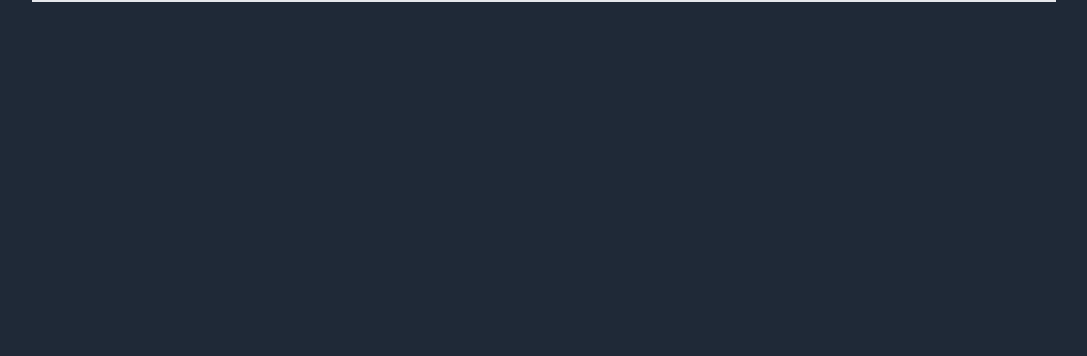
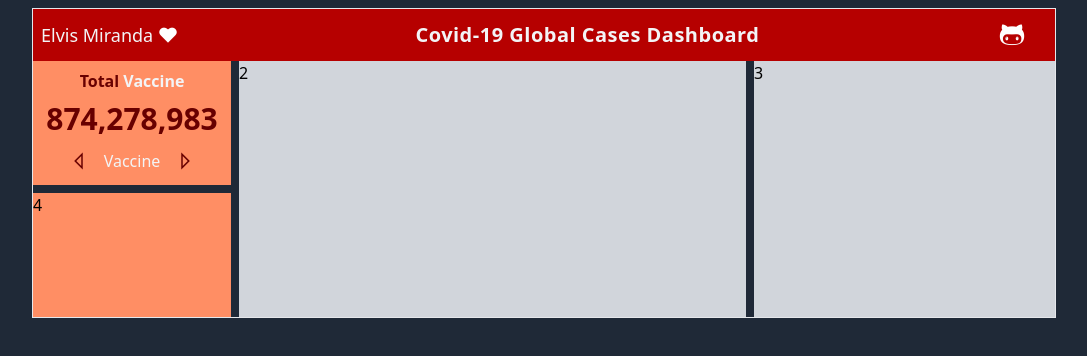
Before and after one commit to Elvis2280/covid-19-dashboard, a React (Create React App) app: page / in a window 1280 px wide. Shown: the top 356 px of the page, without its empty margins (96-1183 px from the left). Built offline with nearby package versions, Linux system fonts and the light colour scheme.

Commit message:
TotalsCard styles

```diff
--- a/public/index.html
+++ b/public/index.html
@@ -24,6 +24,10 @@
       work correctly both with client-side routing and a non-root public URL.
       Learn how to configure a non-root public URL by running `npm run build`.
     -->
+    <link
+      rel="stylesheet"
+      href="https://maxst.icons8.com/vue-static/landings/line-awesome/line-awesome/1.3.0/css/line-awesome.min.css"
+    />
     <title>React App</title>
   </head>
   <body>
--- a/src/App.jsx
+++ b/src/App.jsx
@@ -1,10 +1,15 @@
 import React from 'react';
+import Dashboard from './Components/Dashboard';
+import Header from './Components/Header';
 import './indexTailwind.css';
 
 const App = () => {
   return (
-    <div className="bg-gray-800 w-full min-h-screen px-3">
-      <div className="max-w-5xl border mx-auto"></div>
+    <div className="bg-gray-800 w-full min-h-screen px-3 pt-2">
+      <div className="max-w-5xl border mx-auto">
+        <Header title="Covid-19 Global Cases Dashboard" name="Elvis Miranda" />
+        <Dashboard />
+      </div>
     </div>
   );
 };
--- /dev/null
+++ b/src/Components/CountryInfo.jsx
@@ -0,0 +1,7 @@
+import React from 'react';
+
+const CountryInfo = ({ className, children }) => {
+  return <div className={`${className} bg-red-light`}>{children}</div>;
+};
+
+export default CountryInfo;
--- /dev/null
+++ b/src/Components/Dashboard.jsx
@@ -0,0 +1,36 @@
+import React from 'react';
+import CountryInfo from './CountryInfo';
+import TotalsCard from './TotalsCard';
+
+const Dashboard = () => {
+  return (
+    <div className="grid grid-cols-10 grid-rows-2 gap-2">
+      <TotalsCard className="col-start-1 col-end-3 row-start-1 row-span-1">
+        <p className="font-bold">
+          Total <span className="text-gray-100">Vaccine</span>
+        </p>
+        <p className="font-bold text-3xl my-2">874,278,983</p>
+
+        <div className="flex items-center">
+          <span>
+            <i class="las la-caret-left text-2xl cursor-pointer"></i>
+          </span>
+          <p className="px-3 text-gray-100">Vaccine</p>
+          <span>
+            <i class="las la-caret-right text-2xl cursor-pointer"></i>
+          </span>
+        </div>
+      </TotalsCard>
+
+      <CountryInfo className="row-start-2 row-span-1 col-start-1 col-end-3 bg-gray-300">
+        4
+      </CountryInfo>
+
+      <div className="col-span-5 row-span-2 bg-gray-300">2</div>
+
+      <div className="col-span-3 row-span-2 bg-gray-300">3</div>
+    </div>
+  );
+};
+
+export default Dashboard;
--- a/src/Components/Header.jsx
+++ b/src/Components/Header.jsx
@@ -0,0 +1,26 @@
+import React from 'react';
+
+const Header = ({ title, name, icon }) => {
+  return (
+    <div className="bg-red-normal p-2 flex justify-between items-center">
+      <p className="text-gray-100 text-lg">
+        {name} <i class="las la-heart text-white text-xl"></i>
+      </p>
+      <h1 className="text-gray-100 text-center text-xl font-bold tracking-wide">
+        {title}
+      </h1>
+      <div>
+        <a
+          href="https://github.com/Elvis2280/covid-19-dashboard/tree/master"
+          rel="noreferrer"
+          target="_blank"
+        >
+          {' '}
+          <i class="lab la-github-alt text-white text-3xl mr-5"></i>
+        </a>
+      </div>
+    </div>
+  );
+};
+
+export default Header;
--- /dev/null
+++ b/src/Components/TotalsCard.jsx
@@ -0,0 +1,13 @@
+import React from 'react';
+
+const TotalsCard = ({ children, className }) => {
+  return (
+    <div
+      className={`${className} bg-red-light flex flex-col items-center text-red-dark p-2`}
+    >
+      {children}
+    </div>
+  );
+};
+
+export default TotalsCard;
```
